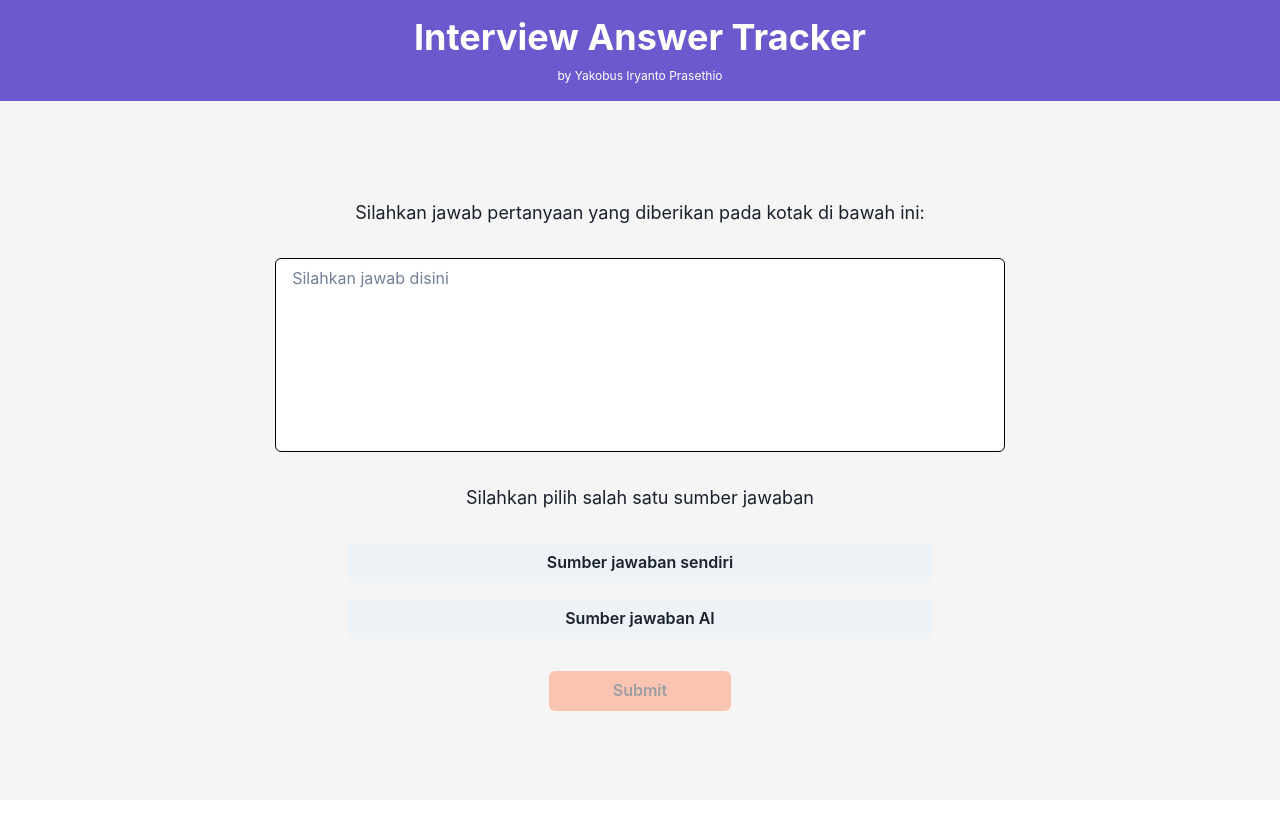
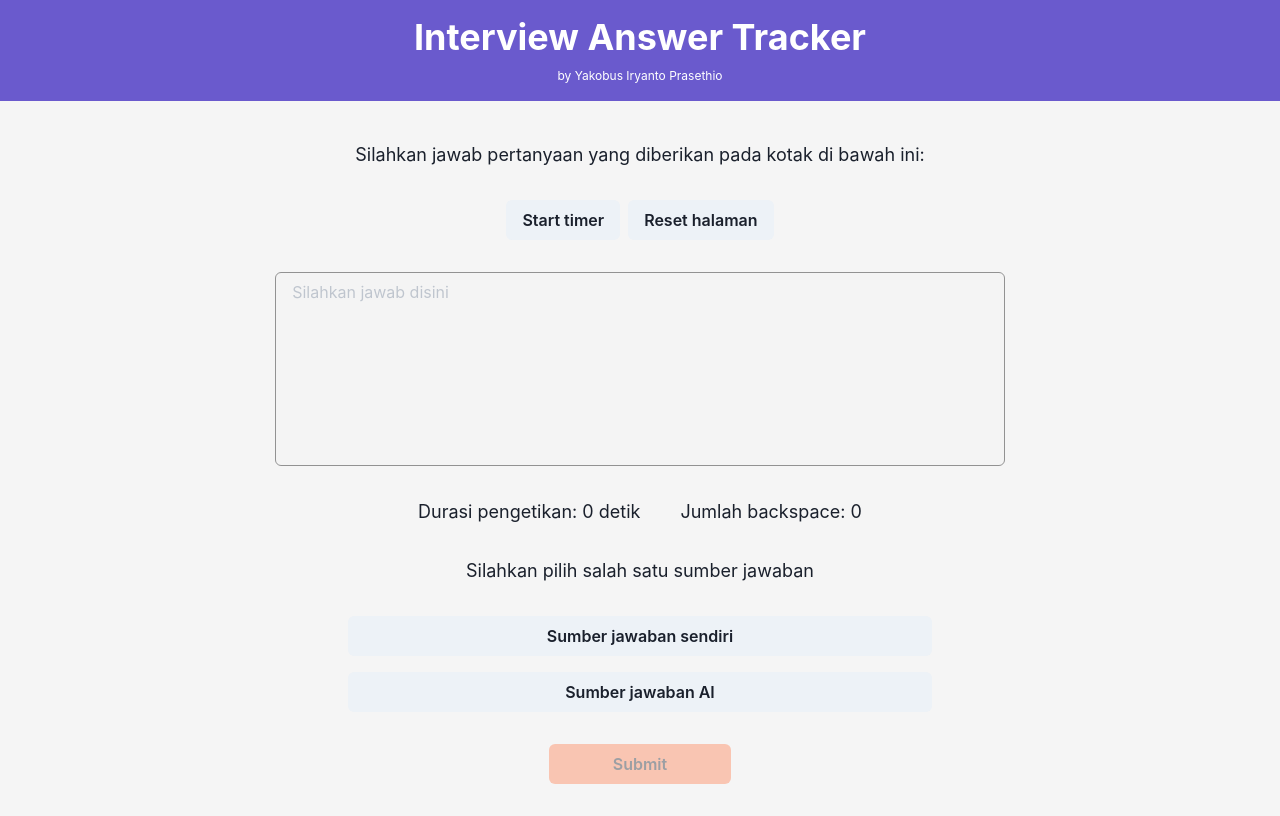
Before and after one commit to YakobusIP/human-typing-website, a React (Vite) app in the folder frontend/: page / in a window 1280 px wide. Built offline with nearby package versions, Linux system fonts and the light colour scheme.

Commit message:
refactor: change the timer to be manual

```diff
--- a/frontend/src/App.tsx
+++ b/frontend/src/App.tsx
@@ -1,13 +1,8 @@
-import {
-  BaseSyntheticEvent,
-  useCallback,
-  useEffect,
-  useRef,
-  useState
-} from "react";
+import { BaseSyntheticEvent, useCallback, useEffect, useState } from "react";
 import {
   Button,
   Flex,
+  HStack,
   Stack,
   Text,
   Textarea,
@@ -44,11 +39,10 @@ function App() {
   const [backspaceCount, setBackspaceCount] = useState(0);
   const [source, setSource] = useState<string>();
 
+  const [timerRunning, setTimerRunning] = useState(false);
   const [isTyping, setIsTyping] = useState(false);
   const [startTime, setStartTime] = useState(0);
   const [duration, setDuration] = useState(0);
-  const typingTimeoutRef = useRef<NodeJS.Timeout | null>(null);
-  const typingDelay = 3000;
 
   const handleKeyPress = (event: React.KeyboardEvent<HTMLTextAreaElement>) => {
     const key = event.key.toLowerCase();
@@ -60,35 +54,14 @@ function App() {
         [key]: (prevKeyPresses[key] || 0) + 1
       }));
     }
-
-    if (!isTyping) {
-      setIsTyping(true);
-      setStartTime(Date.now());
-
-      if (typingTimeoutRef.current) clearTimeout(typingTimeoutRef.current);
-      typingTimeoutRef.current = setTimeout(updateDuration, typingDelay);
-    }
   };
 
   const updateDuration = useCallback(() => {
     if (isTyping) {
       const newDuration = Math.floor((Date.now() - startTime) / 1000);
-      setDuration((duration) => duration + newDuration);
-      setIsTyping(false);
+      setDuration(newDuration);
     }
   }, [isTyping, startTime]);
-
-  const handleBlur = useCallback(() => {
-    updateDuration();
-    if (typingTimeoutRef.current) clearTimeout(typingTimeoutRef.current); // Pause typing
-  }, [updateDuration]);
-
-  const handleFocus = useCallback(() => {
-    if (!isTyping) {
-      setIsTyping(true);
-      setStartTime(Date.now());
-    }
-  }, [isTyping]);
 
   const handleCopyPaste = (event: BaseSyntheticEvent) => {
     event.preventDefault();
@@ -118,30 +91,30 @@ function App() {
       response_type: responseTypeMapping(source)
     });
 
+    resetAll();
+  };
+
+  const resetAll = () => {
     setSource("");
+    setAnswer("");
+    setIsTyping(false);
+    setTimerRunning(false);
     setDuration(0);
     setBackspaceCount(0);
     setKeyPresses(initializeKeyPressDict());
-    setIsTyping(false);
-    if (typingTimeoutRef.current) clearTimeout(typingTimeoutRef.current);
   };
 
-  useEffect(() => {
-    const handleVisibilityChange = () => {
-      if (document.hidden) {
-        updateDuration();
-        if (typingTimeoutRef.current) clearTimeout(typingTimeoutRef.current);
-      }
-    };
-
-    // Add event listener for visibility change
-    document.addEventListener("visibilitychange", handleVisibilityChange);
-
-    // Remove event listener on cleanup
-    return () => {
-      document.removeEventListener("visibilitychange", handleVisibilityChange);
-    };
-  }, [updateDuration]); // Empty dependency array ensures this effect runs only once on mount
+  const startStopTimer = () => {
+    if (!timerRunning) {
+      setIsTyping(true);
+      setStartTime(Date.now() - duration * 1000);
+      setTimerRunning(true);
+    } else {
+      updateDuration();
+      setTimerRunning(false);
+      setIsTyping(false);
+    }
+  };
 
   useEffect(() => {
     if (errorAnswer) {
@@ -152,6 +125,20 @@ function App() {
       });
     }
   }, [toast, errorAnswer]);
+
+  useEffect(() => {
+    let interval: NodeJS.Timeout | undefined = undefined;
+    if (timerRunning) {
+      interval = setInterval(() => {
+        updateDuration();
+      }, 1000);
+    } else if (!timerRunning && interval) {
+      clearInterval(interval);
+    }
+    return () => {
+      if (interval) clearInterval(interval);
+    };
+  }, [timerRunning, updateDuration]);
 
   return (
     <>
@@ -169,7 +156,12 @@ function App() {
             <Text fontSize={18}>
               Silahkan jawab pertanyaan yang diberikan pada kotak di bawah ini:
             </Text>
-
+            <HStack>
+              <Button onClick={startStopTimer}>
+                {timerRunning ? "Stop timer" : "Start timer"}
+              </Button>
+              <Button onClick={resetAll}>Reset halaman</Button>
+            </HStack>
             <Textarea
               value={answer}
               rows={8}
@@ -178,11 +170,14 @@ function App() {
               resize={"none"}
               onKeyDown={handleKeyPress}
               onChange={(e) => setAnswer(e.target.value)}
-              onBlur={handleBlur}
-              onFocus={handleFocus}
               onCopy={handleCopyPaste}
               onPaste={handleCopyPaste}
+              isDisabled={!timerRunning}
             />
+            <HStack spacing={10}>
+              <Text fontSize={18}>Durasi pengetikan: {duration} detik</Text>
+              <Text fontSize={18}>Jumlah backspace: {backspaceCount}</Text>
+            </HStack>
             <Text fontSize={18}>Silahkan pilih salah satu sumber jawaban</Text>
             <Stack
               direction={{ base: "column", "2xl": "row" }}
```
